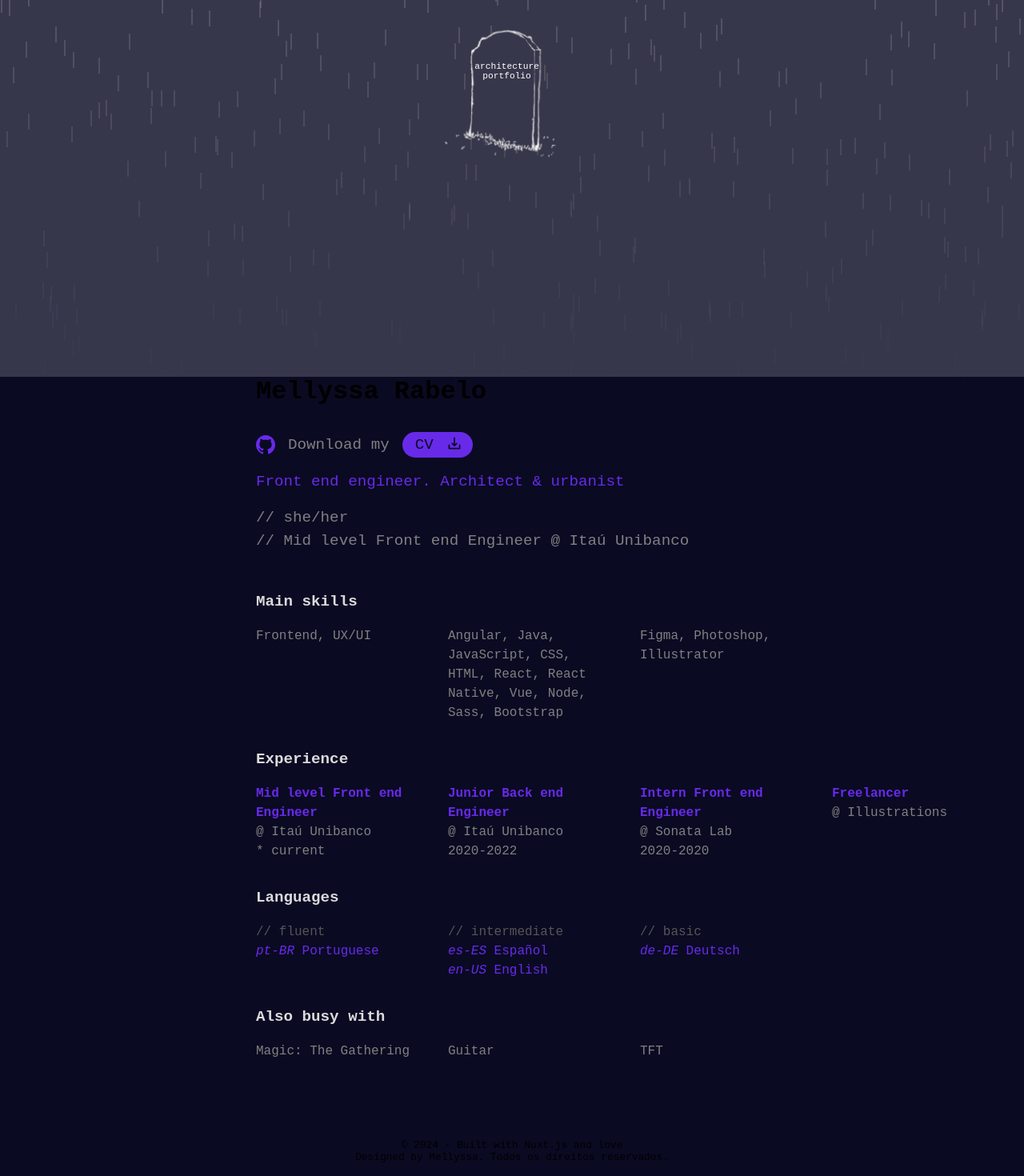
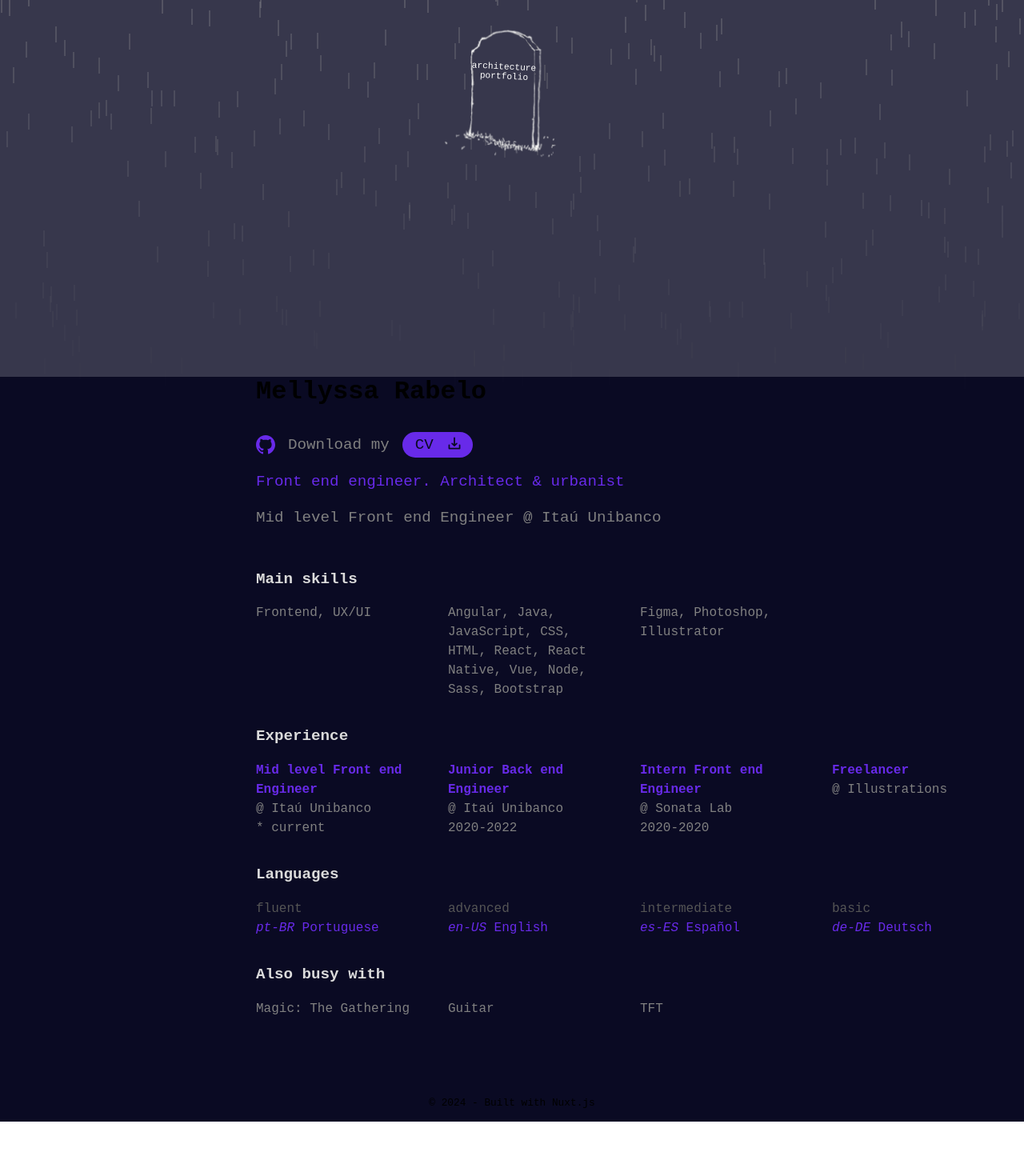
Before and after one commit to melancholisch/melmelmel, a Nuxt app: page / in a window 1280 px wide. Shown: the part 329-1799 px from the top of the page at 80% size. After the commit the page ends 1731 px from the top, so only its background shows below. Built offline with nearby package versions, Linux system fonts and the light colour scheme; what view-design would draw is missing.

Commit message:
fix: fixing graveyard text, new cv, changing some stuff

```diff
--- a/components/AboutMe.vue
+++ b/components/AboutMe.vue
@@ -32,9 +32,9 @@
             </p>
             <p class="-gray" v-if="data.experiences">
               <span v-for="(line, i) in data.subtitles" :key="i">
-                // {{ line }}<br />
+               {{ line }}<br />
               </span>
-              // {{ data.experiences[0].position }} @
+              {{ data.experiences[0].position }} @
               {{ data.experiences[0].company }}
             </p>
           </div>
@@ -65,7 +65,7 @@
             <div class="columns languages">
               <ul>
                 <li v-for="(langs, level) in data.languages" :key="level">
-                  <span class="-comment">// {{ level }}</span
+                  <span class="-comment"> {{ level }}</span
                   ><br />
                   <span v-for="[locale, label] in langs" :key="locale"
                     ><em class="-purple">{{ locale }}</em> {{ label }}<br
--- a/components/Footer.vue
+++ b/components/Footer.vue
@@ -3,8 +3,7 @@
         <footer class="footer">
             <div class="footer-content">
                 <div class="footer-content__left">
-                    <p>© 2024 - Built with Nuxt.js and love</p>
-                    <p>Designed by Mellyssa. Todos os direitos reservados.</p>
+                    <p>© 2024 - Built with Nuxt.js</p>
                 </div>
             </div>
         </footer>
--- a/components/Graveyard.vue
+++ b/components/Graveyard.vue
@@ -57,7 +57,7 @@
   position: absolute;
   top: 55%;
   left: 49%;
-  transform: translate(-50%, -50%);
+  transform: translate(-55%, -50%);
   text-align: center;
   display: flex;
   flex-direction: column;
@@ -66,6 +66,7 @@
 .tombstone-text {
   color: white;
   font-size: 0.4rem;
+  transform: rotate(3deg);
 }
 
 .light-theme .tombstone-text {
--- a/static/data/about.json
+++ b/static/data/about.json
@@ -15,7 +15,6 @@
     "description": [
       "Front end engineer. Architect & urbanist"
     ],
-    "subtitles": ["she/her"],
     "skills": [
       ["Frontend", "UX/UI"],
       [
@@ -59,9 +58,11 @@
       "fluent": [
         ["pt-BR", "Portuguese"]
       ],
+      "advanced": [
+        ["en-US", "English"]
+      ],
       "intermediate": [
-        ["es-ES", "Español"],
-        ["en-US", "English"]
+        ["es-ES", "Español"]
       ],
       "basic": [
         ["de-DE", "Deutsch"]
```
Also changed, not shown: 2 other files (tests, documents, lock files or other folders).
